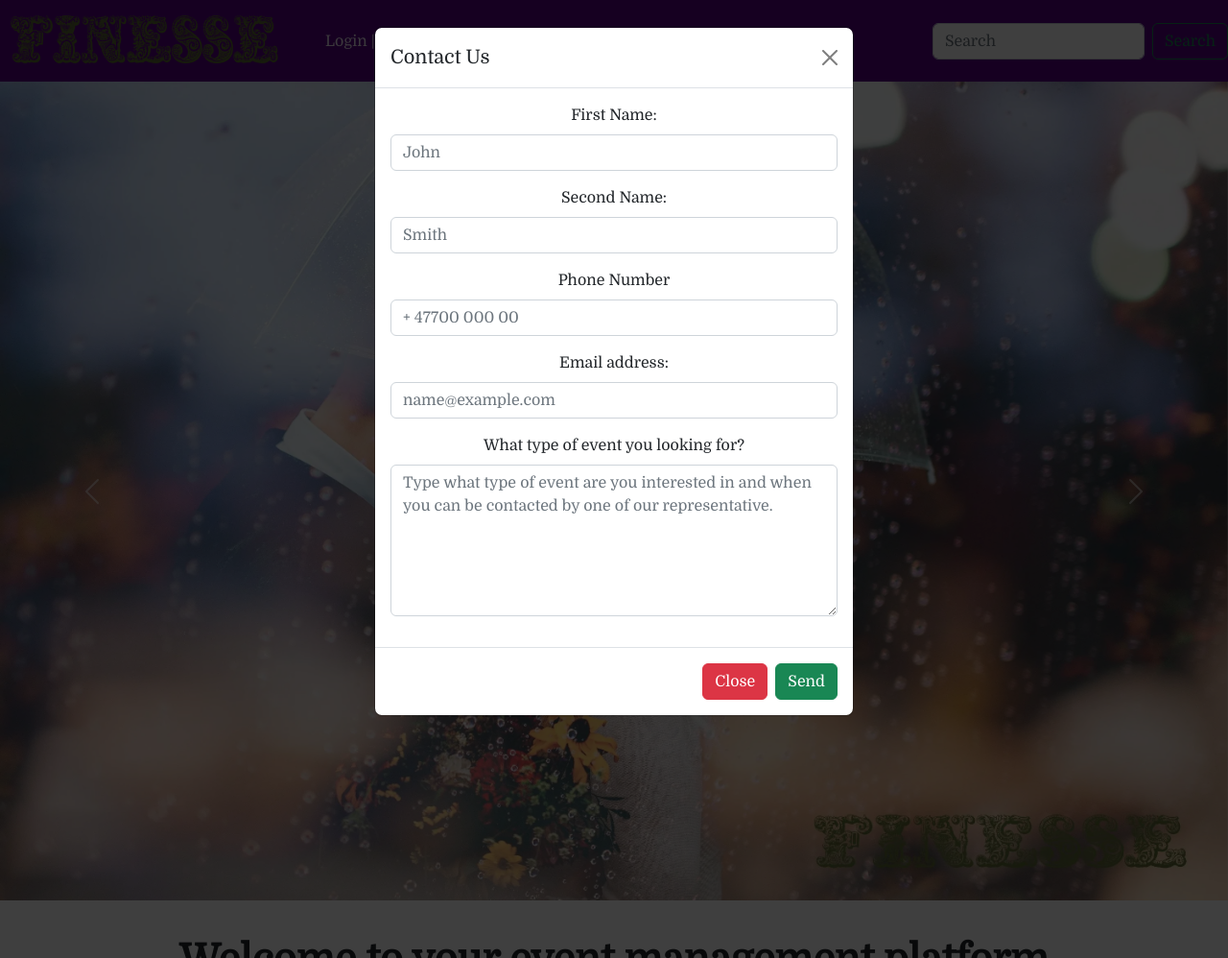
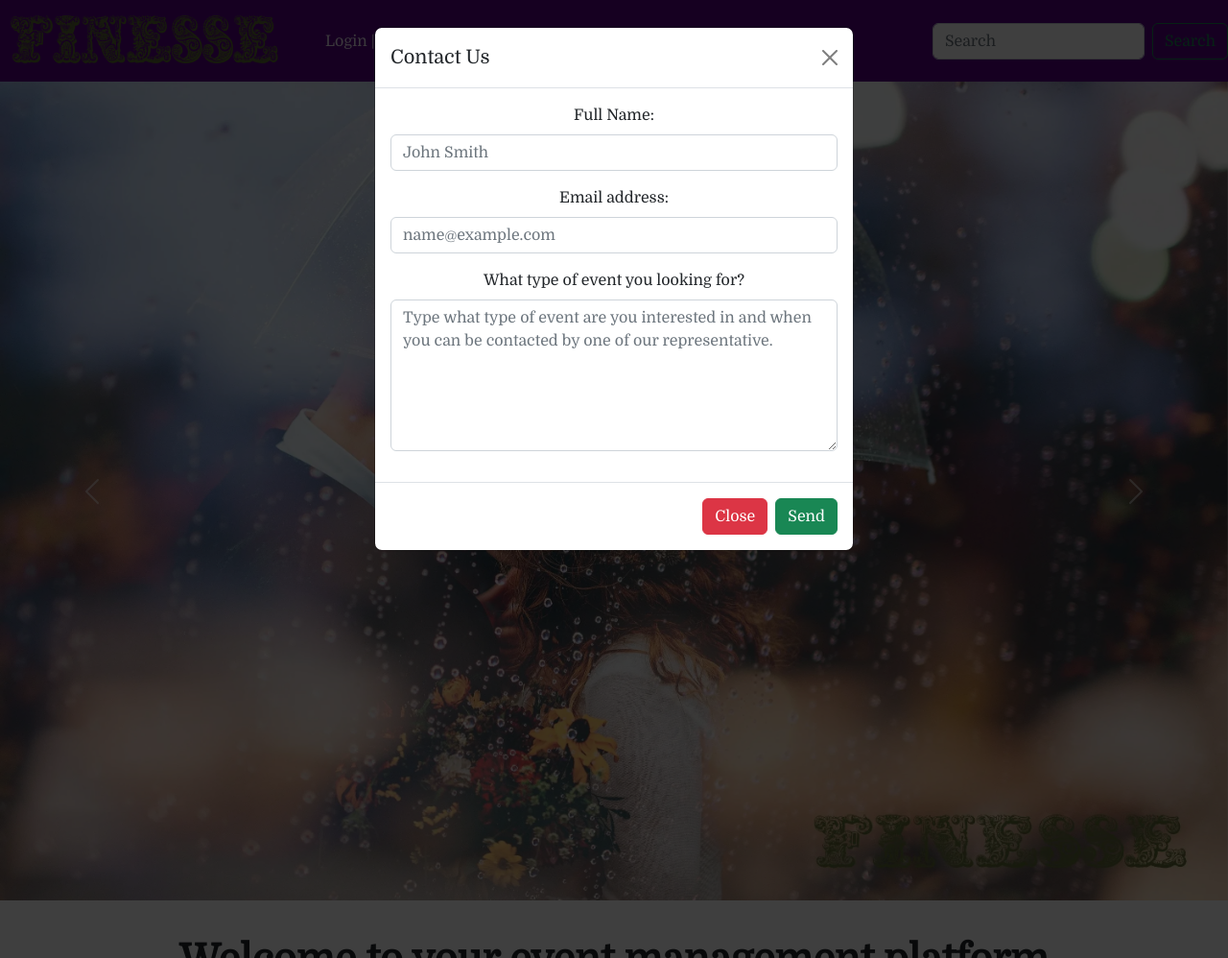
Before and after one commit to Vasi012/Finesse-1.0, a Django app: page / in a window 1280 px wide, after a click on "Get in touch today!". Shown: the whole page at 96% size. Run offline with Django 3.2, Linux system fonts and the light colour scheme; some libraries are stand-ins or nearby versions.

Commit message:
testing send real email

```diff
--- a/eventsM/templates/eventsM/index.html
+++ b/eventsM/templates/eventsM/index.html
@@ -64,40 +64,33 @@
                 Get in touch today!
             </button>
 
-            <!-- Modal -->
-            <div class="modal fade" id="staticBackdrop" data-bs-backdrop="static" data-bs-keyboard="false" tabindex="-1"
-                aria-labelledby="staticBackdropLabel" aria-hidden="true">
+            <!-- Modal Form -->
+            <form action="" method="POST" class="contact-form">
+                {% csrf_token %}
+                <div class="modal fade" id="staticBackdrop" data-bs-backdrop="static" data-bs-keyboard="false"
+                    tabindex="-1" aria-labelledby="staticBackdropLabel" aria-hidden="true">
                     <div class="modal-dialog">
                         <div class="modal-content">
                             <div class="modal-header">
                                 <h5 class="modal-title" id="staticBackdropLabel">Contact Us</h5>
-                            <button type="button" class="btn-close" data-bs-dismiss="modal" aria-label="Close"></button>
+                                <button type="button" class="btn-close" data-bs-dismiss="modal"
+                                    aria-label="Close"></button>
                             </div>
                             <div class="modal-body">
                                 <div class="mb-3">
-                                <label for="exampleFormControlInput1" class="form-label">First Name:</label>
-                                <input type="fname" class="form-control" id="exampleFormControlInput1"
-                                    placeholder="John" required>
-                            </div>
-                            <div class="mb-3">
-                                <label for="exampleFormControlInput1" class="form-label">Second Name:</label>
-                                <input type="lname" class="form-control" id="exampleFormControlInput1"
-                                    placeholder="Smith" required>
-                            </div>
-                            <div class="mb-3">
-                                <label for="exampleFormControlInput1" class="form-label">Phone Number</label>
-                                <input type="tel" class="form-control" id="exampleFormControlInput1"
-                                    placeholder="+ 47700 000 00" required>
+                                    <label for="exampleFormControlInput1" class="form-label">Full Name:</label>
+                                    <input type="text" name="full-name" class="form-control" id="exampleFormControlInput1"
+                                        placeholder="John Smith" required>
                                 </div>
                                 <div class="mb-3">
                                     <label for="exampleFormControlInput1" class="form-label">Email address:</label>
-                                <input type="email" class="form-control" id="exampleFormControlInput1"
+                                    <input type="email" name="email" class="form-control" id="exampleFormControlInput1"
                                         placeholder="name@example.com" required>
                                 </div>
                                 <div class="mb-3">
                                     <label for="exampleFormControlTextarea1" class="form-label">What type of event you
                                         looking for?</label>
-                                <textarea class="form-control" id="exampleFormControlTextarea1" rows="6"
+                                    <textarea class="form-control" name="message" id="exampleFormControlTextarea1" rows="6"
                                         placeholder="Type what type of event are you interested in and when you can be contacted by one of our representative."
                                         required></textarea>
                                 </div>
@@ -110,6 +103,7 @@
                         </div>
                     </div>
                 </div>
+            </form>
         </div>
     </div>
     <br>
--- a/eventsM/urls.py
+++ b/eventsM/urls.py
@@ -1,7 +1,8 @@
 from django.urls import path
 from eventsM.views import HomeView
-
+from .views import index
 
 urlpatterns = [
-    path('', HomeView.as_view(), name='eventsM')
+    path('', index),
+    path('', HomeView.as_view(), name='eventsM'),
 ]
--- a/eventsM/views.py
+++ b/eventsM/views.py
@@ -1,4 +1,27 @@
 from django.views.generic import TemplateView
+from django.http import HttpResponse
+from django.shortcuts import render
+from django.core.mail import send_mail
+
+
+def index(request):
+    if request.method == 'POST':
+        name = request.POST.get('full-name')
+        email = request.POST.get('email')
+        message = request.POST.get('message')
+
+        data = {
+            'name': name,
+            'email': email,
+            'message': message
+        }
+        message = '''
+                New message: {}
+                From: {}
+                '''.format(data['message'], data['email'])
+        print(data)
+        send_mail('Customer Info', data['message'], data['email'], ['eventswithfinesse1@gmail.com'], fail_silently=False)
+    return render(request, 'eventsM/index.html', {})
 
 
 class HomeView(TemplateView):
```
Also changed, not shown: finesse/settings.py (+9 -0 lines). Lines whose indentation alone changed are shown as unchanged.
